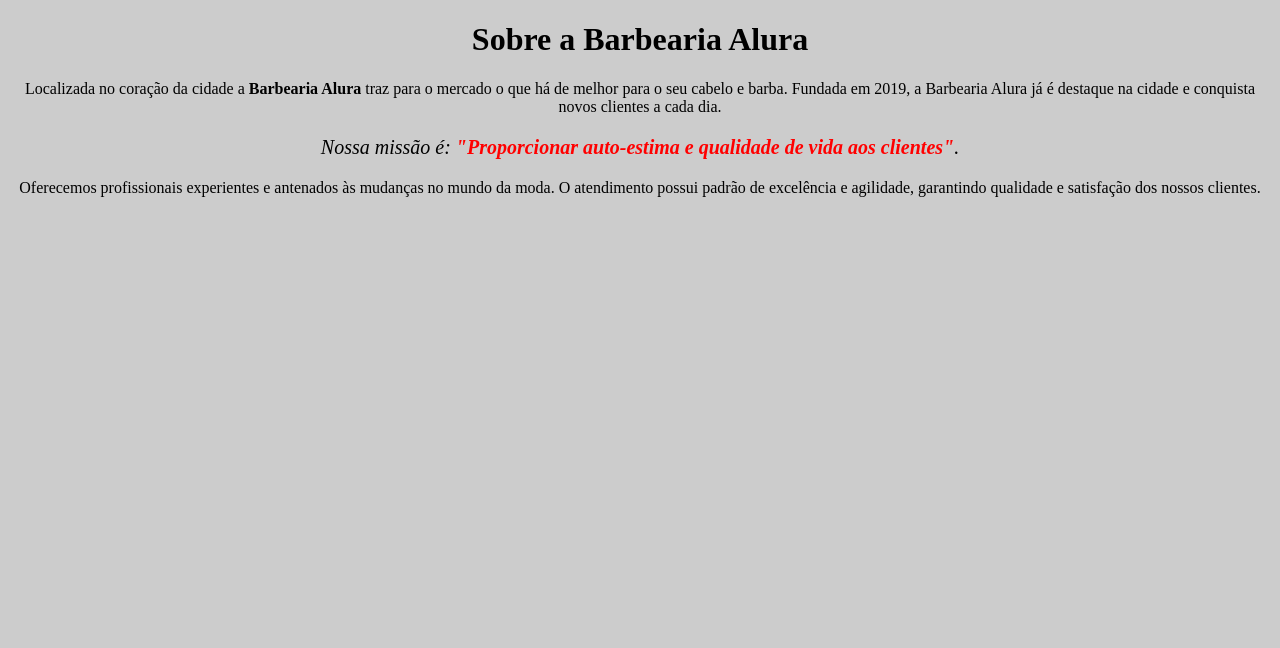
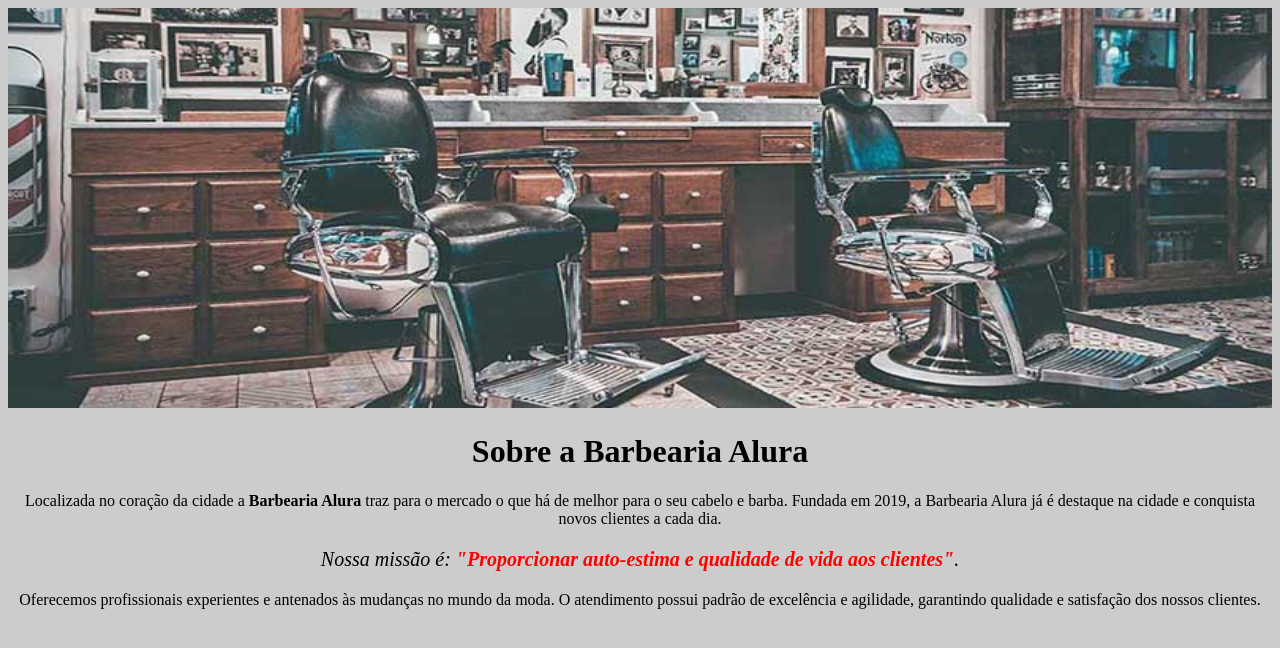
Before and after one commit to matheusrodrinks/Alura, a plain HTML site: page index.html in a window 1280 px wide. Drawn offline with Linux system fonts and the light colour scheme.

Commit message:
some chances

```diff
--- a/index.html
+++ b/index.html
@@ -4,18 +4,15 @@
         <meta charset="utf-8">
         <title>Barbearia Alura</title>
         <link rel="stylesheet" href="style.css">
-        <style>
-
-        </style>
     </head>
     <body>
 
-
-        <h1 style="text-align: center">Sobre a Barbearia Alura</h1>
+        <img id= "banner" src="banner.jpg" alt="">
+        <h1>Sobre a Barbearia Alura</h1>
 
         <p style="text-align: center">Localizada no coração da cidade a <strong>Barbearia Alura</strong> traz para o mercado o que há de melhor para o seu cabelo e barba. Fundada em 2019, a Barbearia Alura já é destaque na cidade e conquista novos clientes a cada dia.</p>
 
-        <p style="font-size: 20px; text-align: center"><em> Nossa missão é: <strong>"Proporcionar auto-estima e qualidade de vida aos clientes"</strong>.</em></p>
+        <p id="missao"><em> Nossa missão é: <strong>"Proporcionar auto-estima e qualidade de vida aos clientes"</strong>.</em></p>
 
         <p style="text-align: center">Oferecemos profissionais experientes e antenados às mudanças no mundo da moda. O atendimento possui padrão de excelência e agilidade, garantindo qualidade e satisfação dos nossos clientes.</p>
     </body>
--- a/style.css
+++ b/style.css
@@ -1,11 +1,25 @@
+body {
+
+    background: #cccccc;
+}
+#banner{
+    width:100%;
+    height: 400px;
+
+
+}
+
+h1{
+text-align: center
+}
+
 p {
     text-align: center;
 
 }
+#missao {
+    font-size: 20px;
 
-body {
-
-    background: #cccccc;
 }
 
 em strong{
```
Also changed, not shown: banner.jpg (added).
